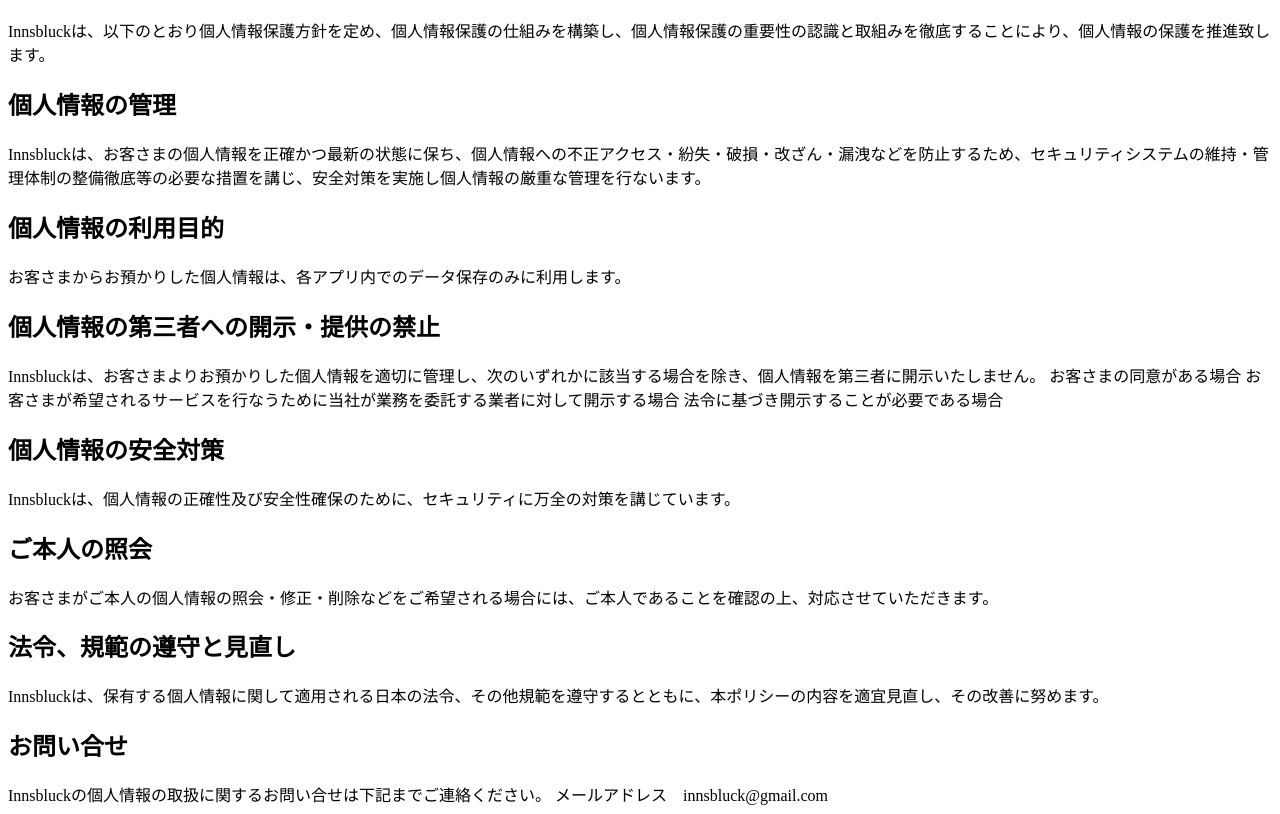
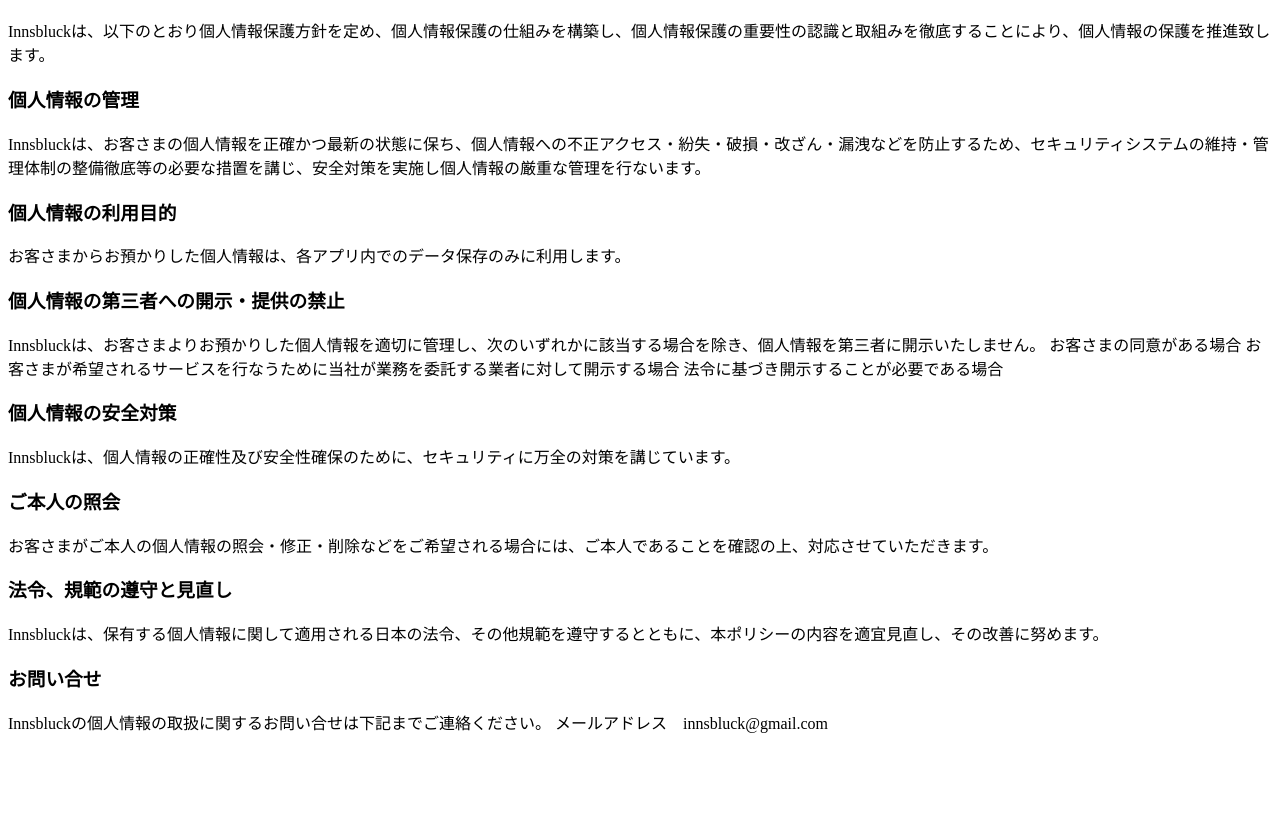
Before and after one commit to Innsbluck-Redhat/Innsbluck-Redhat.github.io, a plain HTML site: page index.html in a window 1280 px wide. Shown: the part 57-871 px from the top of the page. After the commit the page ends 800 px from the top, so only its background shows below. Drawn offline with Linux system fonts and the light colour scheme.

Commit message:
文字の大きさ、間隔を修正

```diff
--- a/index.html
+++ b/index.html
@@ -1,36 +1,37 @@
+
 <h1>プライバシーポリシー</h1>
 
 Innsbluckは、以下のとおり個人情報保護方針を定め、個人情報保護の仕組みを構築し、個人情報保護の重要性の認識と取組みを徹底することにより、個人情報の保護を推進致します。
 
 
 
-<h2>個人情報の管理</h2>
+<h3>個人情報の管理</h3>
 Innsbluckは、お客さまの個人情報を正確かつ最新の状態に保ち、個人情報への不正アクセス・紛失・破損・改ざん・漏洩などを防止するため、セキュリティシステムの維持・管理体制の整備徹底等の必要な措置を講じ、安全対策を実施し個人情報の厳重な管理を行ないます。
 
 
-<h2>個人情報の利用目的</h2>
+<h3>個人情報の利用目的</h3>
 お客さまからお預かりした個人情報は、各アプリ内でのデータ保存のみに利用します。
 
 
-<h2>個人情報の第三者への開示・提供の禁止</h2>
+<h3>個人情報の第三者への開示・提供の禁止</h3>
 Innsbluckは、お客さまよりお預かりした個人情報を適切に管理し、次のいずれかに該当する場合を除き、個人情報を第三者に開示いたしません。
 お客さまの同意がある場合
 お客さまが希望されるサービスを行なうために当社が業務を委託する業者に対して開示する場合
 法令に基づき開示することが必要である場合
 
 
-<h2>個人情報の安全対策</h2>
+<h3>個人情報の安全対策</h3>
 Innsbluckは、個人情報の正確性及び安全性確保のために、セキュリティに万全の対策を講じています。
 
 
-<h2>ご本人の照会</h2>
+<h3>ご本人の照会</h3>
 お客さまがご本人の個人情報の照会・修正・削除などをご希望される場合には、ご本人であることを確認の上、対応させていただきます。
 
 
-<h2>法令、規範の遵守と見直し</h2>
+<h3>法令、規範の遵守と見直し</h3>
 Innsbluckは、保有する個人情報に関して適用される日本の法令、その他規範を遵守するとともに、本ポリシーの内容を適宜見直し、その改善に努めます。
 
 
-<h2>お問い合せ</h2>
+<h3>お問い合せ</h3>
 Innsbluckの個人情報の取扱に関するお問い合せは下記までご連絡ください。
 メールアドレス　innsbluck@gmail.com
```
